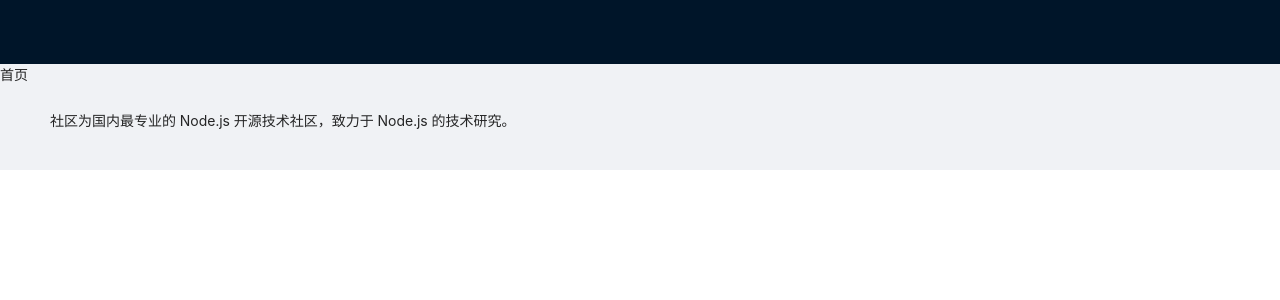
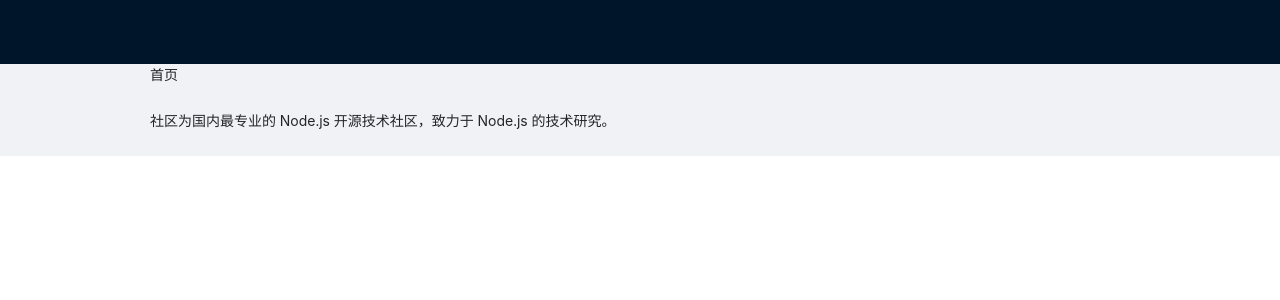
Before and after one commit to milk0v0/cnode-hooks, a React (Create React App) app: page / in a window 1280 px wide. Shown: the top 300 px of the page. Built offline with nearby package versions, Linux system fonts and the light colour scheme.

Commit message:
add responsive layout planning

```diff
--- a/src/App.js
+++ b/src/App.js
@@ -9,6 +9,7 @@ function App() {
     <Layout>
       <Header />
       <Layout.Content>
+        <div className="wrap">
           <Switch>
             {route.map((item, index) => <Route
               key={index}
@@ -17,6 +18,7 @@ function App() {
               render={props => item.render(props)}
             />)}
           </Switch>
+        </div>
       </Layout.Content>
       <Footer />
     </Layout>
--- a/src/assets/css/index.css
+++ b/src/assets/css/index.css
@@ -0,0 +1,45 @@
+/* < 576px */
+.wrap {
+  margin: 0 5px;
+}
+
+#footer {
+  padding: 24px 0;
+}
+
+/* >= 576px */
+@media all and (min-width:576px) {
+  .wrap {
+    margin: 0 10px;
+  }
+}
+
+/* >= 768px */
+@media all and (min-width:768px) {
+  .wrap {
+    margin: 0 15px;
+  }
+}
+
+/* >= 992px */
+@media all and (min-width:992px) {
+  .wrap {
+    margin: 0 20px;
+  }
+}
+
+/* >= 1200px */
+@media all and (min-width:1200px) {
+  .wrap {
+    width: 980px;
+    margin: 0 auto;
+  }
+}
+
+/* >= 1200px */
+@media all and (min-width:1600px) {
+  .wrap {
+    width: 1200px;
+    margin: 0 auto;
+  }
+}
--- a/src/components/footer.js
+++ b/src/components/footer.js
@@ -4,8 +4,8 @@ import React from 'react'
 export default function Footer() {
   return (
     <Affix offsetBottom={0}>
-      <Layout.Footer>
-        <p>社区为国内最专业的 Node.js 开源技术社区，致力于 Node.js 的技术研究。</p>
+      <Layout.Footer id="footer">
+        <p className="wrap">社区为国内最专业的 Node.js 开源技术社区，致力于 Node.js 的技术研究。</p>
       </Layout.Footer>
     </Affix>
   )
--- a/src/components/header.js
+++ b/src/components/header.js
@@ -7,7 +7,7 @@ export default function Header() {
       offsetTop={0}
     >
       <Layout.Header>
-
+        <div className="wrap"></div>
       </Layout.Header>
     </Affix>
   )
```
Lines whose indentation alone changed are shown as unchanged.
